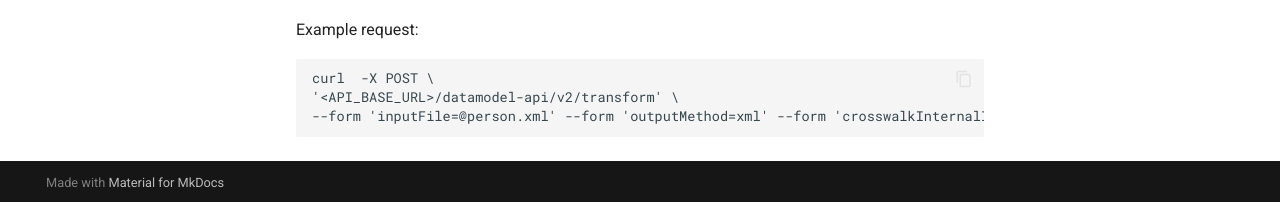
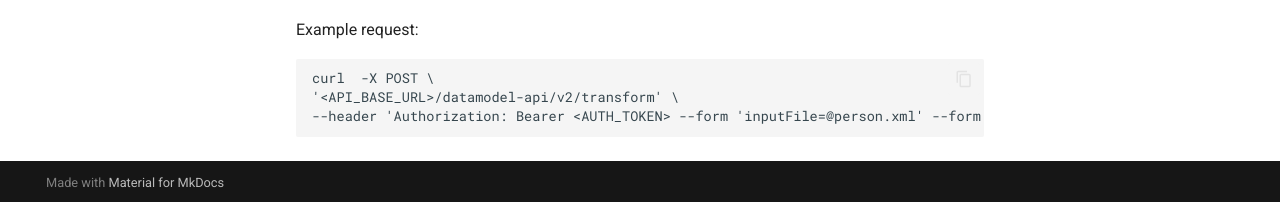
Before and after one commit to CSCfi/mscr-docs, an MkDocs documentation site: the page built from docs/mscr/api-usage-guide.md, in a window 1280 px wide and 900 px high, scrolled down 7013 px. Shown: the part 695-897 px from the top of the window. Built offline with MkDocs 1.6.1 and Material for MkDocs 9.7.7, drawn with Linux system fonts in a browser that asks for light colours.

Commit message:
Fix curl example

````diff
--- a/docs/mscr/api-usage-guide.md
+++ b/docs/mscr/api-usage-guide.md
@@ -307,5 +307,5 @@ Example request:
 ```
 curl  -X POST \
 '<API_BASE_URL>/datamodel-api/v2/transform' \
---form 'inputFile=@person.xml' --form 'outputMethod=xml' --form 'crosswalkInternalID=mscr:crosswalk:ae778494-b912-4e51-9b75-82b5053ff522'
+--header 'Authorization: Bearer <AUTH_TOKEN> --form 'inputFile=@person.xml' --form 'outputMethod=xml' --form 'crosswalkInternalID=mscr:crosswalk:ae778494-b912-4e51-9b75-82b5053ff522'
 ```
````
